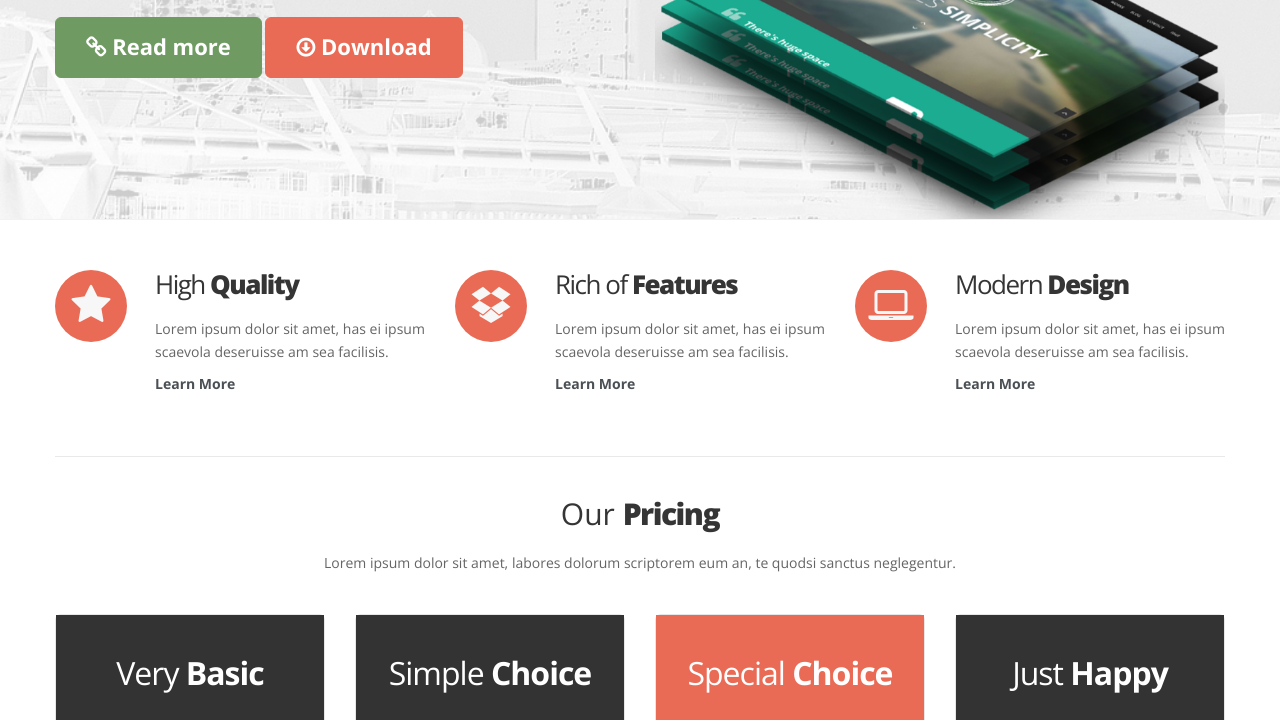
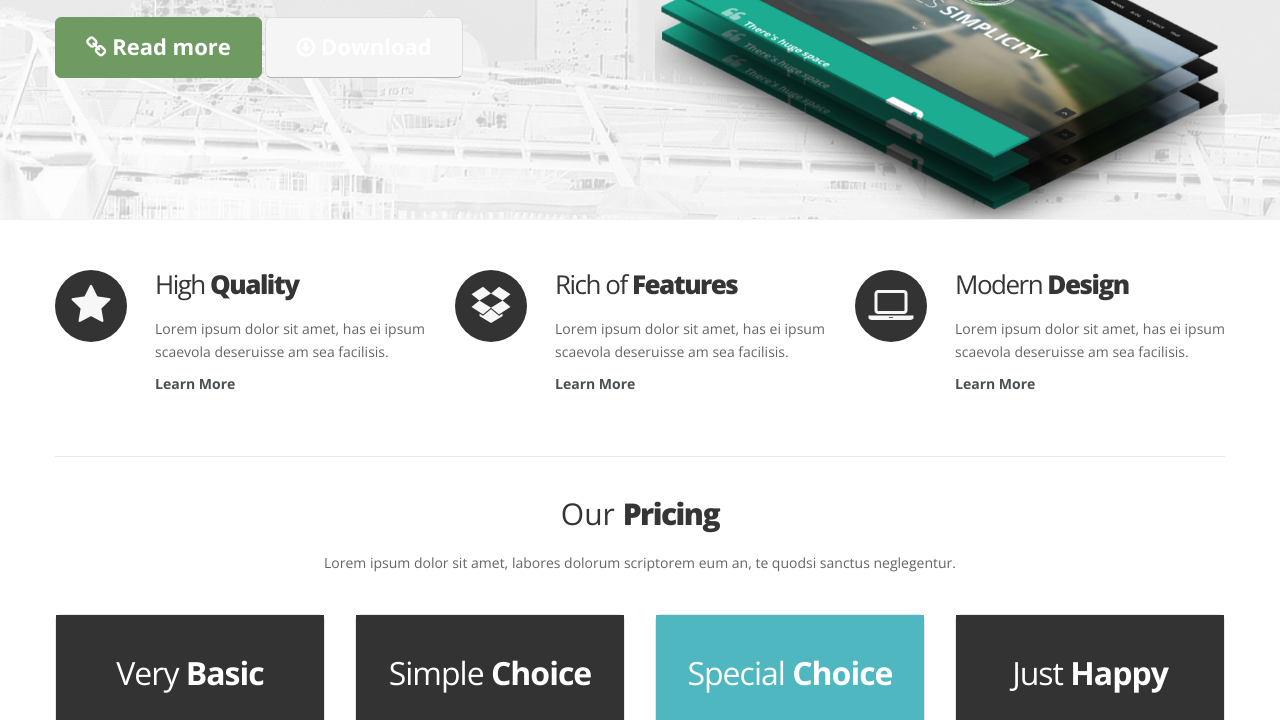
Before and after one commit to aesd0000/trackeeProject, a website: page Eterna/index.html in a window 1280 px wide. Shown: the part 343-1063 px from the top of the page. Drawn offline with nearby package versions, Linux system fonts and the light colour scheme.

Commit message:
test push

```diff
--- a/Eterna/index.html
+++ b/Eterna/index.html
@@ -19,7 +19,7 @@
   <link href="css/style.css" rel="stylesheet" />
 
   <!-- Theme skin -->
-  <link href="color/default.css" rel="stylesheet" />
+  <link href="color/blue.css" rel="stylesheet" />
 
   <!-- Fav and touch icons -->
   <link rel="apple-touch-icon-precomposed" sizes="144x144" href="ico/apple-touch-icon-144-precomposed.png" />
```
